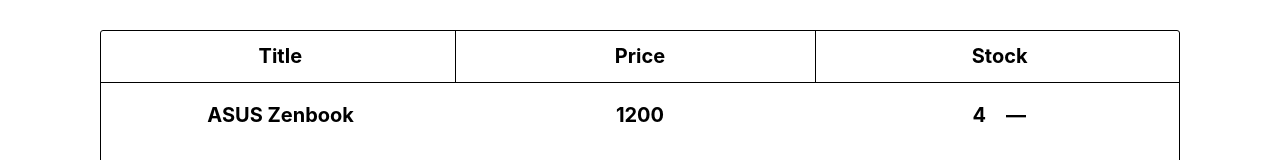
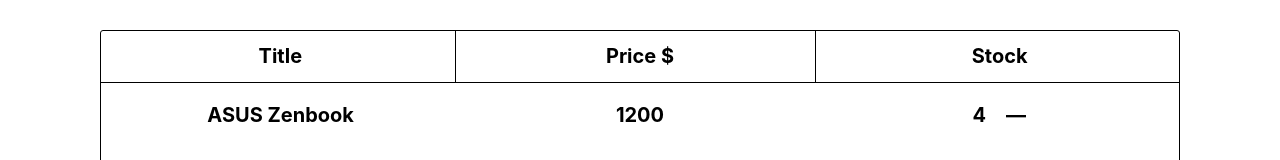
Before and after one commit to Timkogas/catalog-of-goods-in-stock, a React (Create React App) app: page / in a window 1280 px wide. Shown: the top 160 px of the page. Built offline with nearby package versions, Linux system fonts and the light colour scheme.

Commit message:
#5 реализовал базовую сортировку

```diff
--- a/src/components/Table/Table.js
+++ b/src/components/Table/Table.js
@@ -15,14 +15,16 @@
 `
 const TableNameWrapper = styled.div`
   border-right: 1px solid black;
+  width: 350px;
+  text-align: center;
   &:last-child {
     border-right: none;
   }
 `
 const TableName = styled.h1`
+  display: inline-block;
   font-size: 20px;
-  width: 350px;
-  text-align: center;
+  cursor: pointer;
 `
 const NoProduct = styled.h2`
   text-align: center;
@@ -56,15 +58,15 @@
     <TableStyled>
       <TableTitle>
         <TableNameWrapper>
-          <TableName>Title</TableName>
+          <TableName onClick={props.sortNames}>Title</TableName>
         </TableNameWrapper>
 
         <TableNameWrapper>
-          <TableName>Price</TableName>
+          <TableName onClick={props.sortPrices}>Price $</TableName>
         </TableNameWrapper>
 
         <TableNameWrapper>
-          <TableName>Stock</TableName>
+          <TableName onClick={props.sortStocks}>Stock</TableName>
         </TableNameWrapper>
 
       </TableTitle>
--- a/src/containers/App.js
+++ b/src/containers/App.js
@@ -80,11 +80,30 @@
     }
   }
 
+  const sortNames = () => {
+    const copyArr = [...products]
+    copyArr.sort((a, b) => a.name.localeCompare(b.name))
+    setProducts(copyArr)
+  }
+  const sortPrices = () => {
+    const copyArr = [...products]
+    copyArr.sort((a, b) => {return a.price - b.price;});
+    setProducts(copyArr)
+  }
+  const sortStocks = () => {
+    const copyArr = [...products]
+    copyArr.sort((a, b) => {return a.stock - b.stock;});
+    setProducts(copyArr)
+  }
+
   return (
     <Container>
       <Table
         products={products}
         removeOneStockHandler={removeOneStockHandler}
+        sortNames={()=>{sortNames()}}
+        sortPrices={()=>{sortPrices()}}
+        sortStocks={()=>{sortStocks()}}
       />
       <Form
       inputTitleValue={inputTitleValue}
```
